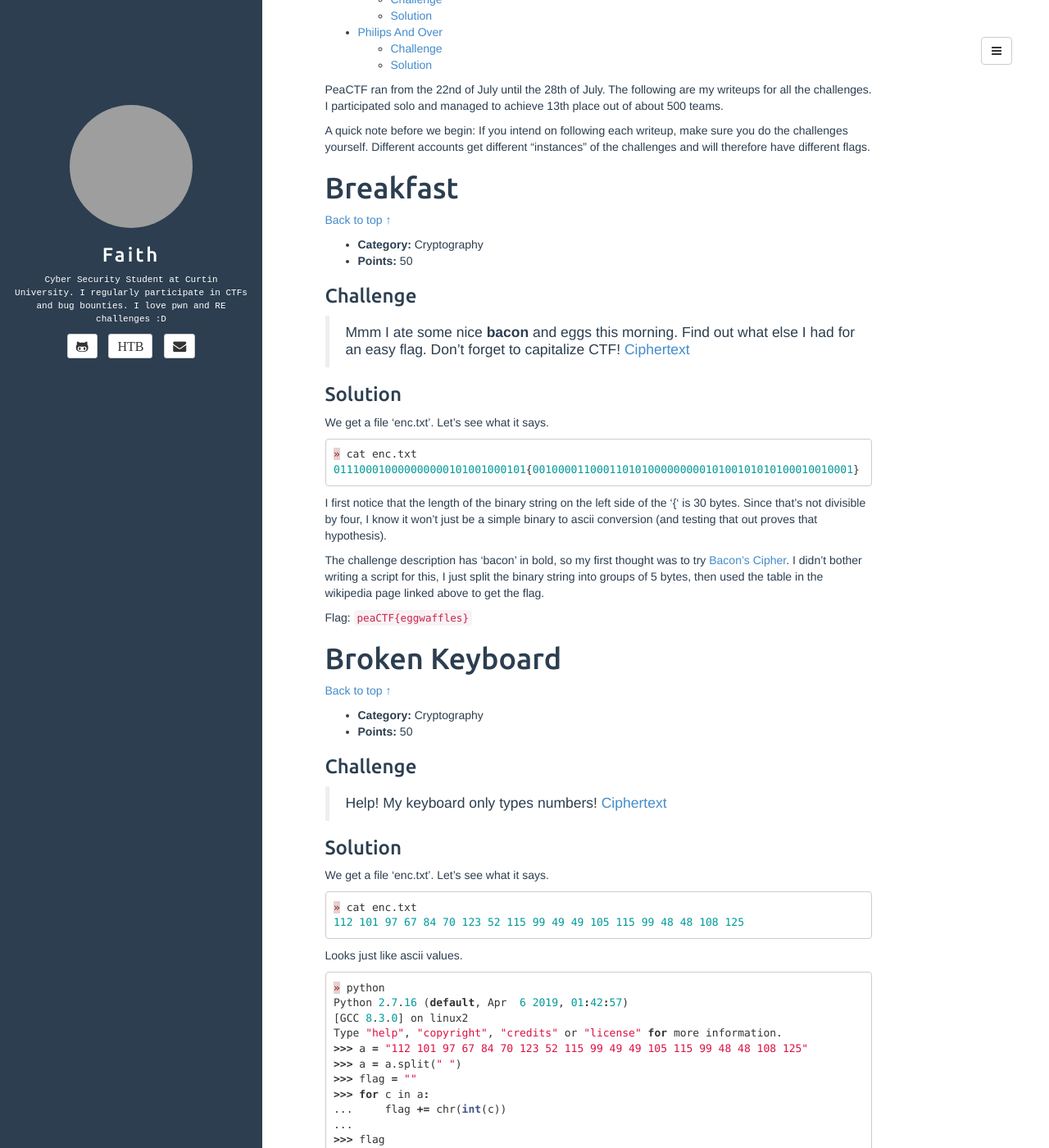
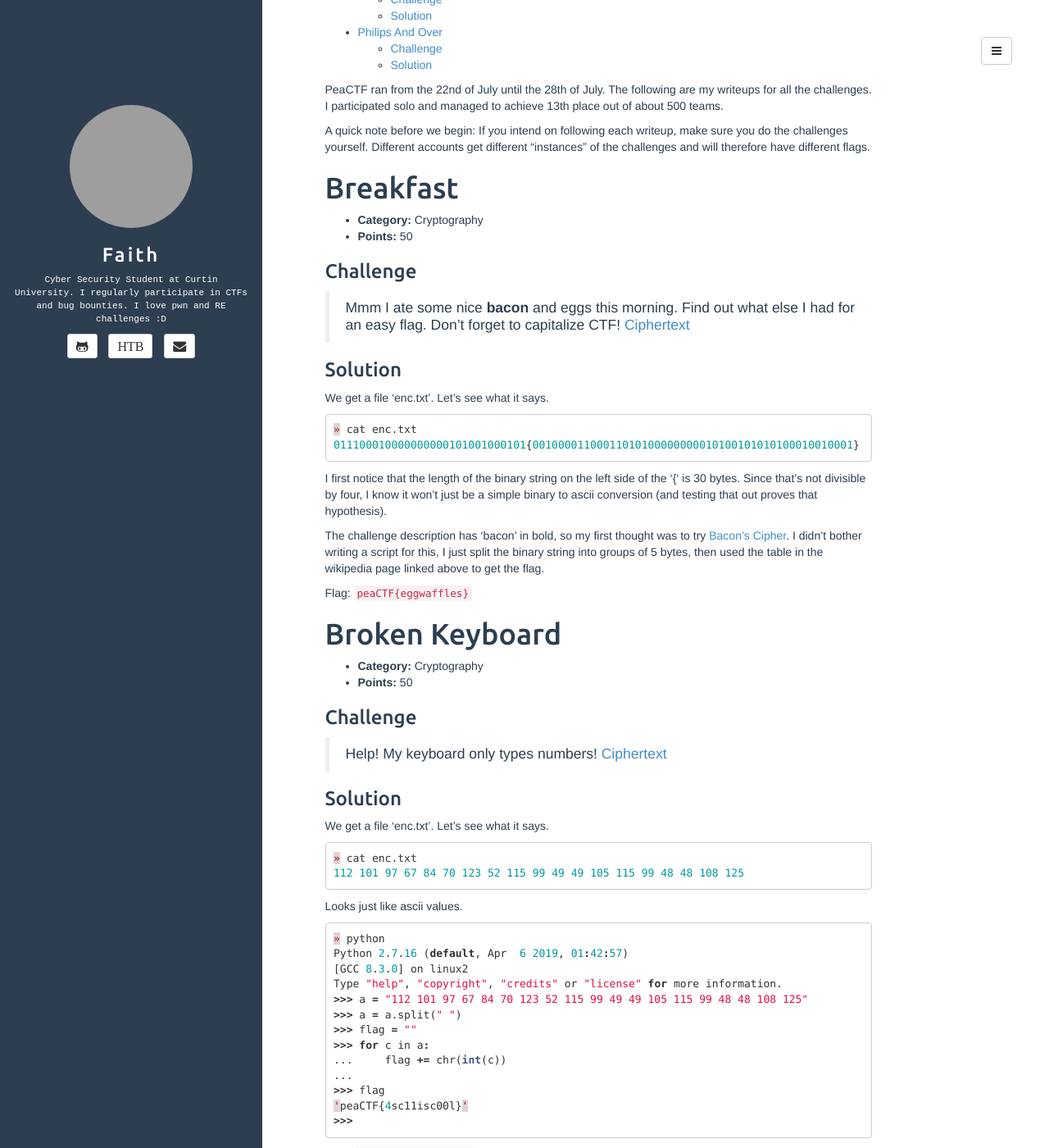
Before and after one commit to farazsth98/farazsth98.github.io, a Jekyll site: the page built from _posts/2019-07-28-peactf-all-challenges.markdown, in a window 1280 px wide and 1400 px high, scrolled down 961 px. Shown: the whole window at 82% size. Built offline with Jekyll 4.4.1, drawn with Linux system fonts in a browser that asks for light colours; some of the changed text lies outside the part shown; grey boxes are pictures that could not be loaded.

Commit message:
Removed back to top links

```diff
--- a/_posts/2019-06-23-hsctf-binary-exploitation-challenges.markdown
+++ b/_posts/2019-06-23-hsctf-binary-exploitation-challenges.markdown
@@ -44,7 +44,6 @@ These are my writeups for the first 5 pwn challenges from HSCTF 2019.
 </div>
 
 # Intro To Netcat
-<a href="{{ page.url }}#title">Back to top ↑</a>
 
 ### Challenge
 
@@ -68,7 +67,6 @@ Hey, here's your flag! hsctf{internet_cats}
 Flag: `hsctf{internet_cats}`
 
 # Return To Sender
-<a href="{{ page.url }}#title">Back to top ↑</a>
 
 ### Challenge
 
@@ -252,7 +250,6 @@ $
 Flag: `hsctf{fedex_dont_fail_me_now}`
 
 # Combo Chain Lite
-<a href="{{ page.url }}#title">Back to top ↑</a>
 
 ### Challenge
 
@@ -351,7 +348,6 @@ $
 Flag: `hsctf{wheeeeeee_that_was_fun}`
 
 # Storytime
-<a href="{{ page.url }}#title">Back to top ↑</a>
 
 ### Challenge
 
@@ -611,7 +607,6 @@ $
 Flag: `hsctf{th4nk7_f0r_th3_g00d_st0ry_yay-314879357}`
 
 # Combo Chain
-<a href="{{ page.url }}#title">Back to top ↑</a>
 
 ### Challenge
 
--- a/_posts/2019-07-28-peactf-all-challenges.markdown
+++ b/_posts/2019-07-28-peactf-all-challenges.markdown
@@ -102,7 +102,7 @@ PeaCTF ran from the 22nd of July until the 28th of July. The following are my wr
 A quick note before we begin: If you intend on following each writeup, make sure you do the challenges yourself. Different accounts get different "instances" of the challenges and will therefore have different flags.
 
 # Breakfast
-<a href="{{ page.url }}#title">Back to top ↑</a>
+
 
 * **Category:** Cryptography
 * **Points:** 50
@@ -127,7 +127,7 @@ The challenge description has 'bacon' in bold, so my first thought was to try [B
 Flag: `peaCTF{eggwaffles}`
 
 # Broken Keyboard
-<a href="{{ page.url }}#title">Back to top ↑</a>
+
 
 * **Category:** Cryptography
 * **Points:** 50
@@ -164,7 +164,7 @@ Type "help", "copyright", "credits" or "license" for more information.
 Flag: `peaCTF{4sc11isc00l}`
 
 # Worth
-<a href="{{ page.url }}#title">Back to top ↑</a>
+
 
 * **Category:** General Skills
 * **Points:** 50
@@ -191,7 +191,7 @@ Type "help", "copyright", "credits" or "license" for more information.
 Flag: `flag{peactf_440}`
 
 # Hide and Seek
-<a href="{{ page.url }}#title">Back to top ↑</a>
+
 
 * **Category:** General Skills
 * **Points:** 100
@@ -241,7 +241,7 @@ faithlesss@peactf-2019-shell-1:/problems/hide-and-seek_25_0e640bba38cc92e6d15b31
 Flag: `flag{peactf_linux_is_fun_bb6f529aa108b7d7021c00833742fe7a}`
 
 # School
-<a href="{{ page.url }}#title">Back to top ↑</a>
+
 
 * **Category:** Cryptography
 * **Points:** 100
@@ -278,7 +278,7 @@ We have to make sure to capitalize the 'ctf' in 'peactf' since I called `lower()
 Flag: `peaCTF{orangejuice}`
 
 # Choose your Pokemon
-<a href="{{ page.url }}#title">Back to top ↑</a>
+
 
 * **Category:** Forensics
 * **Points:** 150
@@ -342,7 +342,7 @@ I used unrtf to convert the rtf file to normal text.
 Flag: `{wild_type}`
 
 # Coffee Time
-<a href="{{ page.url }}#title">Back to top ↑</a>
+
 
 * **Category:** Reversing
 * **Points:** 250
@@ -405,7 +405,7 @@ We can see the flag hardcoded into the code.
 Flag: `peaCTF{nice_cup_of_coffee}`
 
 # We are E.xtr
-<a href="{{ page.url }}#title">Back to top ↑</a>
+
 
 * **Category:** Forensics
 * **Points:** 350
@@ -451,7 +451,7 @@ I know my file formats, and that looks an awful lot like PNG to me. I opened the
 Flag: `{read_banned_it}`
 
 # Crack the Key
-<a href="{{ page.url }}#title">Back to top ↑</a>
+
 
 * **Category:** Cryptography
 * **Points:** 450
@@ -517,7 +517,7 @@ So I just guessed the key was "redpineapples"
 Flag: `peaCTF{redpineapples}`
 
 # RSA
-<a href="{{ page.url }}#title">Back to top ↑</a>
+
 
 * **Category:** Cryptography
 * **Points:** 500
@@ -584,7 +584,7 @@ Combining the outputs, we get the flag.
 Flag: `peaCTF{f4ct0r1ng1sfun}`
 
 # Educated Guess
-<a href="{{ page.url }}#title">Back to top ↑</a>
+
 
 * **Category:** Web Exploitation
 * **Points:** 600
@@ -669,7 +669,7 @@ flag{peactf_follow_conventions_4022940cb27774f618aa62fe8be202bc}</body>
 Flag: `flag{peactf_follow_conventions_4022940cb27774f618aa62fe8be202bc}`
 
 # The Wonderful Wizard
-<a href="{{ page.url }}#title">Back to top ↑</a>
+
 
 * **Category:** Forensics
 * **Points:** 750
@@ -701,7 +701,7 @@ flag{peactf_where_the_wind_blows}
 Flag: `flag{peactf_where_the_wind_blows}`
 
 # Song of My People
-<a href="{{ page.url }}#title">Back to top ↑</a>
+
 
 * **Category:** Forensics
 * **Points:** 800
@@ -856,7 +856,7 @@ And I got lucky, because I got the flag on the third try.
 Flag: `{3_thousand_spaces_371}`
 
 # Philips and Over
-<a href="{{ page.url }}#title">Back to top ↑</a>
+
 
 * **Category:** Web Exploitation
 * **Points:** 900
```
Also changed, not shown: _posts/2019-07-19-rop-emporium-challenges.markdown (+10 -12 lines).
